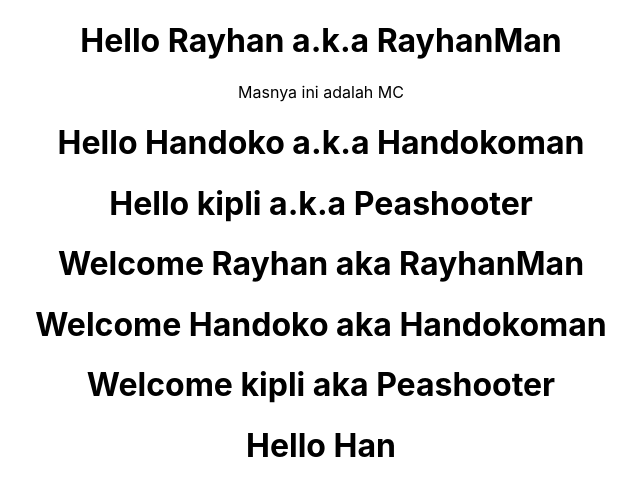
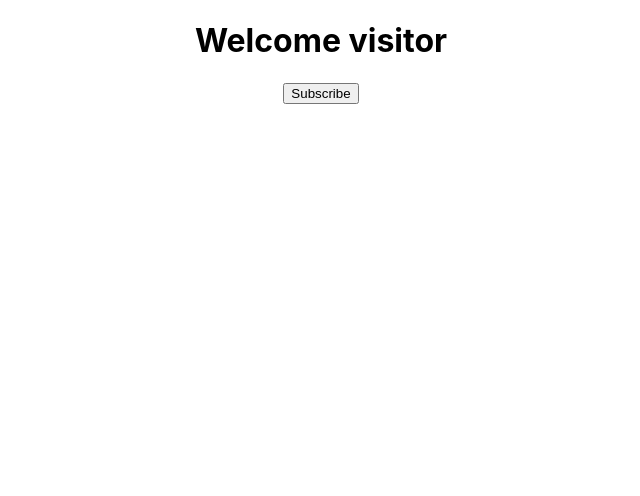
Before and after one commit to RayhanAdii/raw-learn-react, a React (Create React App) app in the folder hello-world/: page / in a window 1280 px wide. Shown: the top 496 px of the page, without its empty margins (319-959 px from the left). Built offline with nearby package versions, Linux system fonts and the light colour scheme.

Commit message:
learn state, file: message.js

```diff
--- a/hello-world/src/App.js
+++ b/hello-world/src/App.js
@@ -3,11 +3,15 @@
 import Greet from './components/Greet';
 import Welcome from './components/Welcome';
 import Hello from './components/Hello';
+import Message from './components/Message';
 
 function App() {
   return (
     <div className="App">
-      <Greet name ="Rayhan" heroName ="RayhanMan">
+
+      <Message></Message>
+
+      {/*<Greet name ="Rayhan" heroName ="RayhanMan">
         Masnya ini adalah MC
       </Greet>
       <Greet name ="Handoko" heroName ="Handokoman"/>
@@ -18,6 +22,8 @@
       <Welcome name = "kipli" heroName ="Peashooter"/>
 
       <Hello/>
+    */}
+
     </div>
   );
 }
--- /dev/null
+++ b/hello-world/src/components/Message.js
@@ -0,0 +1,35 @@
+import React, {Component} from 'react'
+
+// Learn State
+
+class Message extends Component {
+
+    constructor(){
+        super()
+        this.state = {
+            message: 'Welcome visitor'
+        }
+    }
+
+    changeMessage(){
+        this.setState({
+            message: 'Thank you for subscribing'
+        })
+
+    }
+
+    render(){
+        return (
+            <div>
+              <h1>
+                {this.state.message}
+              </h1>
+              <button onClick={() => this.changeMessage()}>Subscribe</button>
+            </div>
+
+        )
+    }
+
+}
+
+export default Message
```
